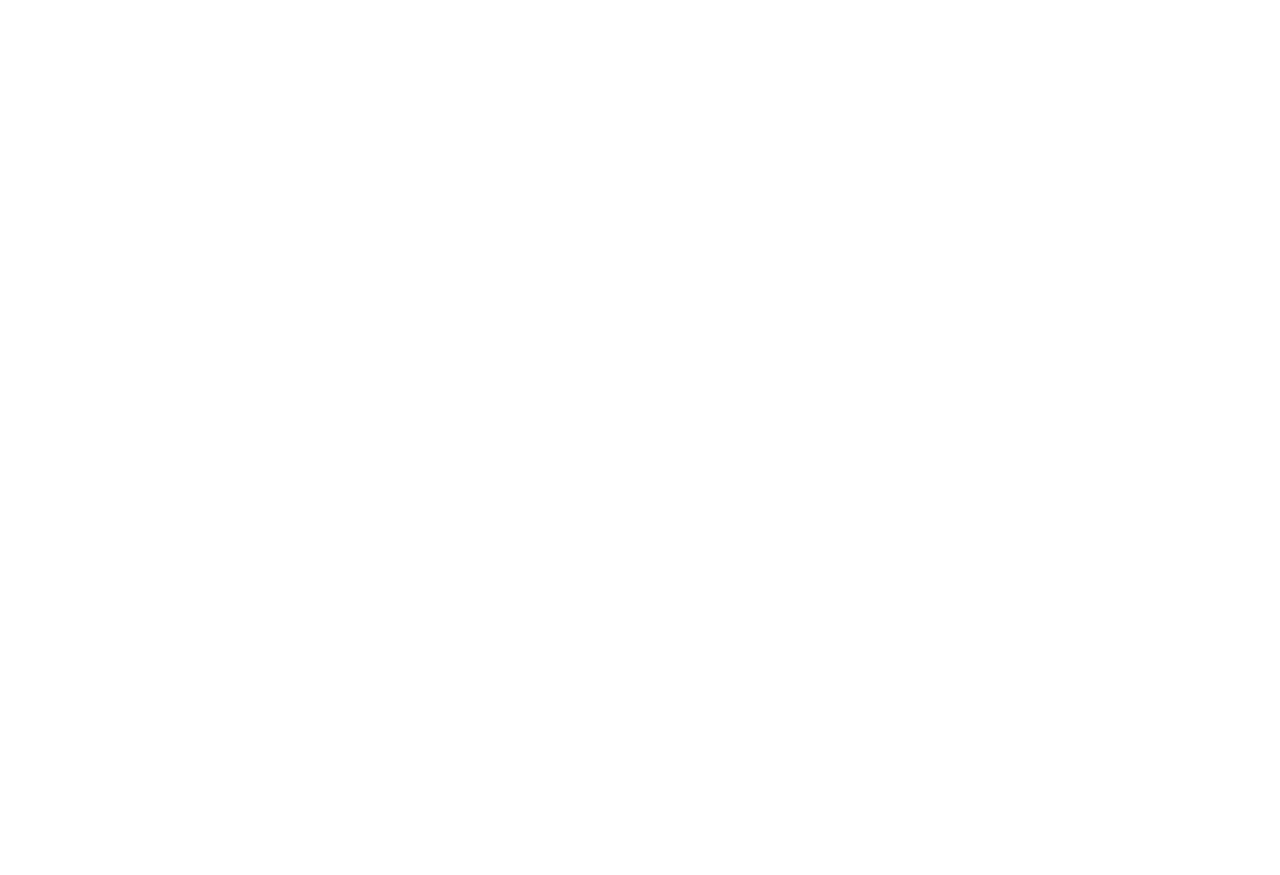
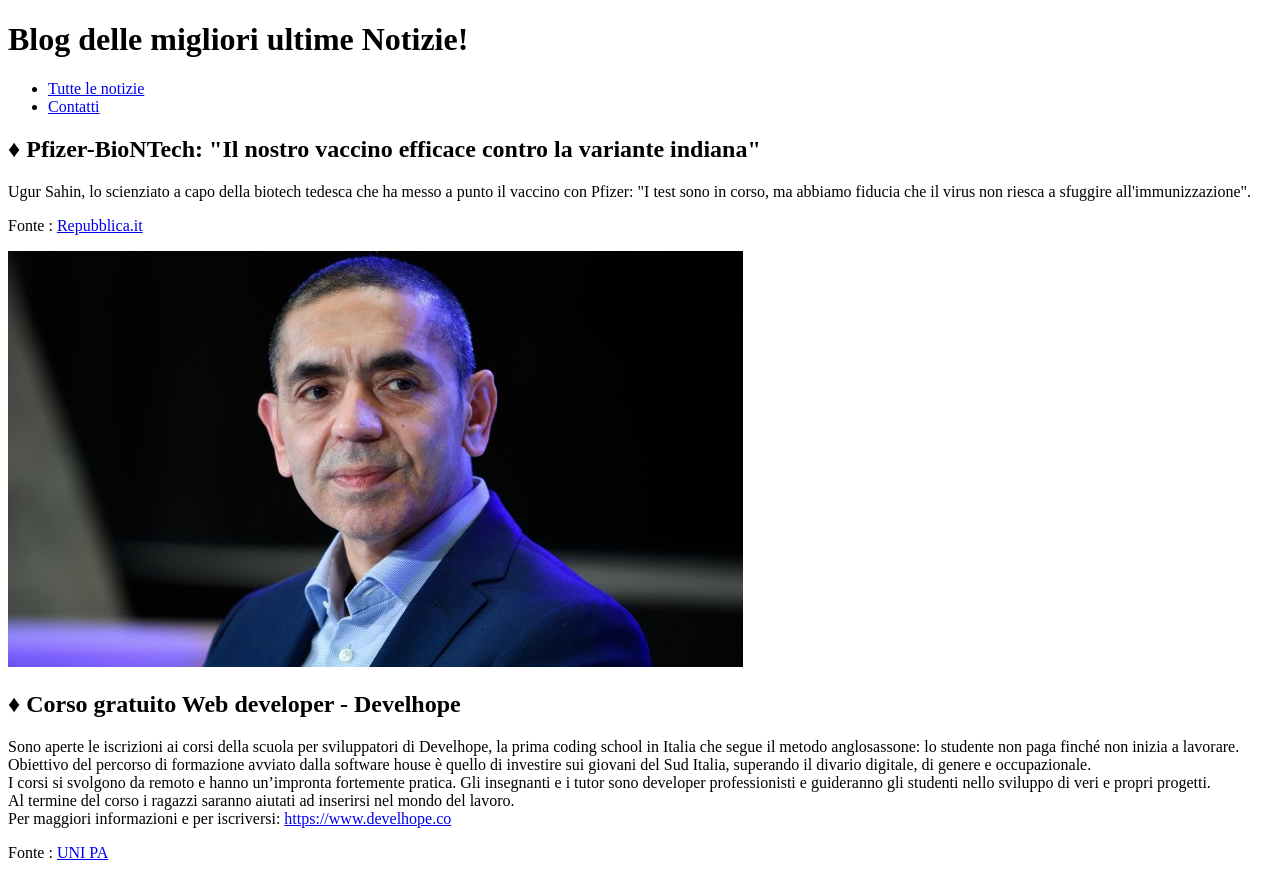
Before and after one commit to ste-giordano95/Blog, a plain HTML site: page index.html in a window 1280 px wide. Shown: the top 875 px of the page. Before the commit the page ends 800 px from the top, so only its background shows below. Drawn offline with Linux system fonts and the light colour scheme.

Commit message:
Added assets and content

```diff
--- a/index.html
+++ b/index.html
@@ -1,17 +1,53 @@
 <!DOCTYPE html>
 <html lang="it">
     <head>
-
+        <meta http-equiv="X-UA-Compatible" content="IE=edge" />
+        <meta charset="utf-8" />
+        <meta name="viewport" content="width=device-width, initial-scale=1.0, maximum-scale=1.0, user-scalable=no" />
+        <title>Blog Ultime Notizie.</title>
     </head>
     <body>
         <header>
-
+            <h1>Blog delle migliori ultime Notizie!</h1>
+            <nav>
+                <ul>
+                    <li><a href="#">Tutte le notizie</a></li>
+                    <li><a href="#">Contatti</a></li>
+                  </ul>
+            </nav>
         </header>
         <main>
+            <article>
+                <h2>&diams; Pfizer-BioNTech: "Il nostro vaccino efficace contro la variante indiana"</h2>
+                <p>Ugur Sahin, lo scienziato a capo della biotech tedesca che ha messo a punto il vaccino con Pfizer: "I test sono in corso, ma abbiamo fiducia che il virus non riesca a sfuggire all'immunizzazione".</p>
+                <p>Fonte : <a href="https://www.repubblica.it/salute/">Repubblica.it</a></p>
+                <img src="assets/img-articolo.jpeg" alt="Ugur Sahin, lo scienziato che dirige BioNTech">
 
+            </article>
+
+            <article>
+                <h2>&diams; Corso gratuito Web developer - Develhope</h2>
+                <p>Sono aperte le iscrizioni ai corsi della scuola per sviluppatori di Develhope, la prima coding school in Italia che segue il metodo anglosassone: lo studente non paga finché non inizia a lavorare.<br>
+                    Obiettivo del percorso di formazione avviato dalla software house è quello di investire sui giovani del Sud Italia, superando il divario digitale, di genere e occupazionale.<br>
+                    I corsi si svolgono da remoto e hanno un’impronta fortemente pratica. Gli insegnanti e i tutor sono developer professionisti e guideranno gli studenti nello sviluppo di veri e propri progetti.<br>
+                    Al termine del corso i ragazzi saranno aiutati ad inserirsi nel mondo del lavoro.<br>
+                    Per maggiori informazioni e per iscriversi: <a href="https://www.develhope.co">https://www.develhope.co</a>
+                </p>
+                <p>Fonte : <a href="https://www.unipa.it/dipartimenti/seas/Corso-gratuito-Web-developer---Develhope/">UNI PA</a></p>
+                <img src="assets/img-develhope.png" alt="Develhope">
+
+            </article>
         </main>
         <footer>
-
+            <form action="#" method="POST">
+                <label for="email">Iscrizione al Blog delle notizie!</label>
+                <div>
+                    <input type="email" name="useremail" id="email" placeholder="la tua email" required>
+                </div>
+                <div>
+                    <button type="submit">Iscriviti!</button>
+                </div>
+            </form>
         </footer>
     </body>
 </html>
```
Also changed, not shown: assets/img-articolo.jpeg (added), assets/img-develhope.png (added), 1 other file.
